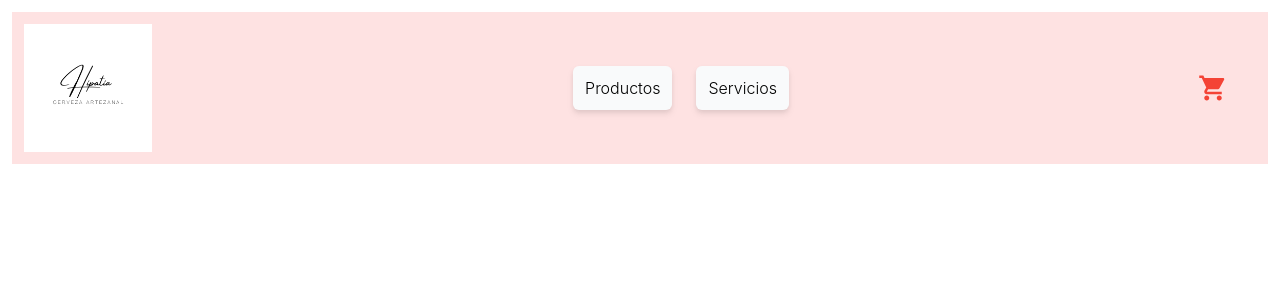
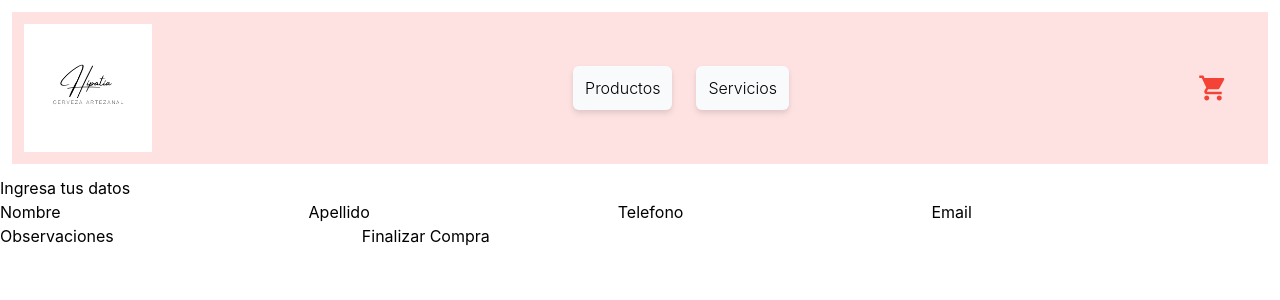
Before and after one commit to EmilianoZarza/proyectoreacr, a React (Create React App) app: page /Formulario in a window 1280 px wide. Before the commit this address had no page. Shown: the top 300 px of the page. Built offline with nearby package versions, Linux system fonts and the light colour scheme.

Commit message:
firebase II

```diff
--- a/src/App.js
+++ b/src/App.js
@@ -10,6 +10,7 @@ import {
   Routes,
   Route,
 } from 'react-router-dom';
+import Formulario from './Components/Cart/Formulario';
 
 const App = () => {
 
@@ -22,6 +23,7 @@ const App = () => {
             <Route path="/categories/:type" element={<ItemListContainer/>} />
             <Route path="/categories/:type/:id" element={<ItemDetailContainer/>}/>
             <Route path="/Cart" element={<Cart />}/>
+            <Route path="/Formulario" element={<Formulario/>}/>
           </Routes>
       </CartCustomProvider>
     </BrowserRouter>
--- a/src/Components/Cart/Cart.js
+++ b/src/Components/Cart/Cart.js
@@ -4,9 +4,10 @@ import ItemCart from "./ItemCart";
 import { cartContext } from "../Context/CartContext";
 
 
+
     const Cart = () => {
 
-        const { qtyProducts, products, clear, addProducts } = useContext(cartContext)
+        const { qtyProducts, products, clear } = useContext(cartContext)
 
         return(
             <>
@@ -45,7 +46,9 @@ import { cartContext } from "../Context/CartContext";
                                         <td colSpan="2">Total</td>
                                         <td><p>${products.reduce((acc, el) => acc + (el.qty * el.price), 0)}</p></td>
                                         <td></td>
-                                        <button className="m-3 p-1 font-light bg-gray-100 text-black drop-shadow-md rounded-md overflow-hidden">Finalizar compra</button>
+                                        <Link to="/Formulario">
+                                            <button className="m-3 p-1 font-light bg-gray-100 text-black drop-shadow-md rounded-md overflow-hidden">Finalizar compra</button>
+                                        </Link>
                                     </tr>
                                 </tfoot>
                             </table>
--- /dev/null
+++ b/src/Components/Cart/Formulario.js
@@ -0,0 +1,60 @@
+import React, { useContext, useState } from "react";
+import { db } from "../../firebase/firebase";
+import { collection, addDoc, serverTimestamp } from "firebase/firestore";
+import { cartContext } from "../Context/CartContext";
+
+    const Formulario = () => {
+        const { products, qtyProducts } = useContext(cartContext);
+
+        const [idVenta, setidVenta] = useState({
+                nombre:'',
+                apellido:'',
+                telefono:'',
+                email:'',
+                observaciones:'',
+            })
+
+
+        const createidVenta = ({target}) => {
+            setidVenta({
+                ...idVenta,
+                [target.name] : target.value
+            })
+        }
+
+        const finishBuy = () => {
+            const ventasCollection = collection(db, 'ventas');
+            addDoc(ventasCollection,{
+                idVenta,
+                items: products,
+                date: serverTimestamp(),
+                cantidad: qtyProducts,
+            })
+            .then((result) => {
+                setidVenta(result.id)
+            })
+        }
+
+
+        return (
+            <>
+            <h3>Ingresa tus datos</h3>
+            <form onSubmit={finishBuy}>
+                <label>Nombre</label>
+                <input onChange={createidVenta} type="text" name="nombre" className="form-control" required></input>
+                <label>Apellido</label>
+                <input onChange={createidVenta} type="text" name="apellido" className="form-control" required></input>
+                <label>Telefono</label>
+                <input onChange={createidVenta} type="number" name="telefono" className="form-control" required></input>
+                <label>Email</label>
+                <input onChange={createidVenta} type="email" name="email" className="form-control"></input>
+                <label>Observaciones</label>
+                <input onChange={createidVenta} type="message" name="observaciones" className="form-control"></input>
+                <submit onClick={finishBuy} className="btn btn-success" type="submit">
+                    Finalizar Compra
+                </submit>
+            </form>
+            </>
+        );
+        }
+export default Formulario
```
